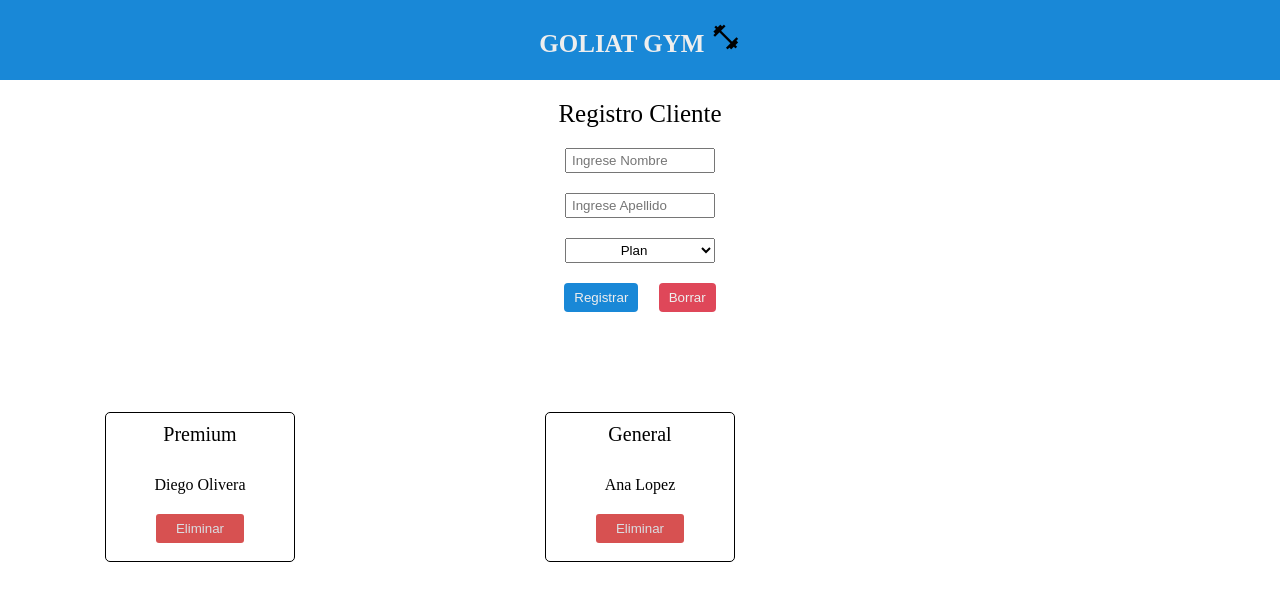
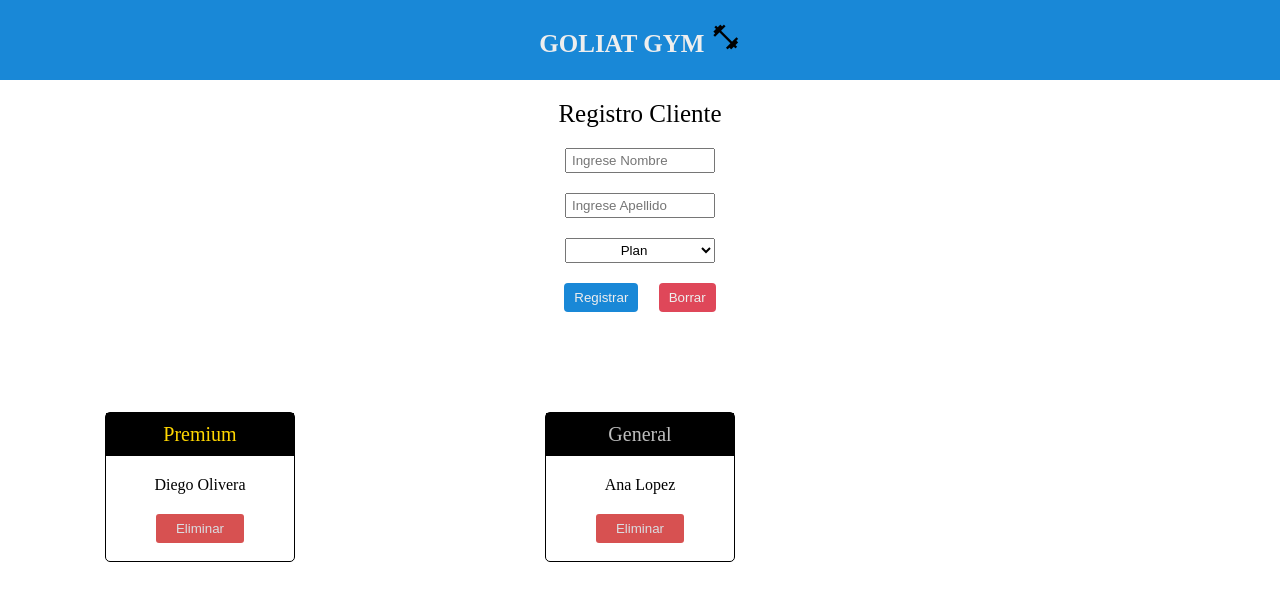
Before and after one commit to diegoolivera/gym, an Angular app: page / in a window 1280 px wide. Shown: the top 600 px of the page. Built offline with nearby package versions, Linux system fonts and the light colour scheme.

Commit message:
[ADD] color header card premium y general

```diff
--- a/src/app/card/card.component.css
+++ b/src/app/card/card.component.css
@@ -8,6 +8,8 @@ article{
 header{
   text-align: center;
   font-size: 20px;
+  background-color: #000000;
+  color: #eee;
 }
 
 header p{
@@ -40,3 +42,13 @@ footer button{
   border-radius: 3px;
   cursor: pointer;
 }
+
+.premium{
+  background-color: #000000;
+  color: #ffd700;
+}
+
+.general{
+  background-color: #000000;
+  color: #BEBEBE;
+}
--- a/src/app/card/card.component.html
+++ b/src/app/card/card.component.html
@@ -1,5 +1,5 @@
 <article>
-  <header><p>{{cliente.plan}}</p></header>
+  <header [ngClass]="cliente.plan === 'Premium'? 'premium': 'general'"><p>{{cliente.plan}}</p></header>
   <main>
     <p>{{cliente.nombre}} {{cliente.apellido}}</p>
   </main>
```
